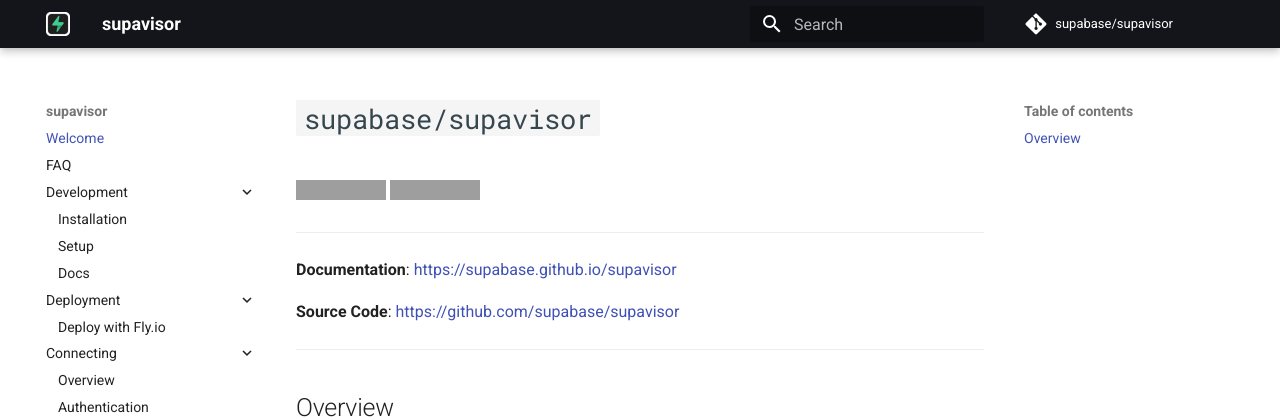
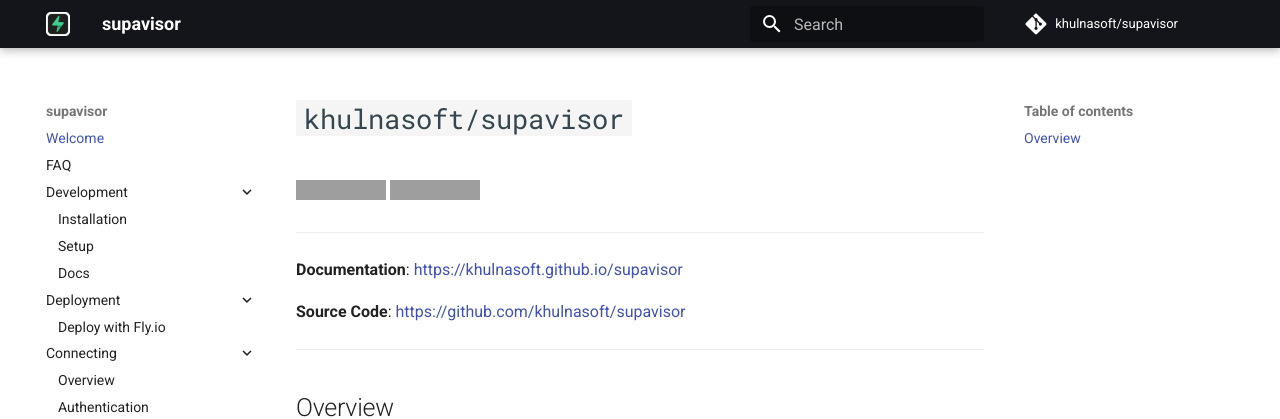
Before and after one commit to khulnasoft/supavisor, an MkDocs documentation site: the page built from docs/index.md, in a window 1280 px wide. Shown: the top 419 px of the page. Built offline with MkDocs 1.6.1 and Material for MkDocs 9.7.7, drawn with Linux system fonts in a browser that asks for light colours; comment, search, counter and statistics services are not loaded; grey boxes are pictures that could not be loaded.

Commit message:
init add

```diff
--- a/docker-compose.db.yml
+++ b/docker-compose.db.yml
@@ -2,7 +2,7 @@
 
 services:
   db:
-    image: supabase/postgres:14.1.0.106
+    image: khulnasoft/postgres:11.12
     container_name: supavisor-db
     ports:
       - "6432:5432"
--- a/docker-compose.yml
+++ b/docker-compose.yml
@@ -2,7 +2,7 @@
 
 services:
   db:
-    image: supabase/postgres:15.1.0.148
+    image: khulnasoft/postgres:11.12
     container_name: supavisor-db
     ports:
       - "6432:5432"
--- a/docs/index.md
+++ b/docs/index.md
@@ -1,16 +1,16 @@
-# `supabase/supavisor`
+# `khulnasoft/supavisor`
 
 <p>
 <a href=""><img src="https://img.shields.io/badge/postgresql-12+-blue.svg" alt="PostgreSQL version" height="18"></a>
-<a href="https://github.com/supabase/supavisor/blob/main/LICENSE"><img src="https://img.shields.io/badge/License-Apache_2.0-blue.svg" alt="License" height="18"></a>
+<a href="https://github.com/khulnasoft/supavisor/blob/main/LICENSE"><img src="https://img.shields.io/badge/License-Apache_2.0-blue.svg" alt="License" height="18"></a>
 
 </p>
 
 ---
 
-**Documentation**: <a href="https://supabase.github.io/supavisor" target="_blank">https://supabase.github.io/supavisor</a>
+**Documentation**: <a href="https://khulnasoft.github.io/supavisor" target="_blank">https://khulnasoft.github.io/supavisor</a>
 
-**Source Code**: <a href="https://github.com/supabase/supavisor" target="_blank">https://github.com/supabase/supavisor</a>
+**Source Code**: <a href="https://github.com/khulnasoft/supavisor" target="_blank">https://github.com/khulnasoft/supavisor</a>
 
 ---
 
@@ -18,4 +18,4 @@
 
 Supavisor is an open source scalable connection pooler for Postgres.
 
-Review the [readme](https://github.com/supabase/supavisor/blob/main/README.md) for a detailed overview.
+Review the [readme](https://github.com/khulnasoft/supavisor/blob/main/README.md) for a detailed overview.
--- a/mkdocs.yaml
+++ b/mkdocs.yaml
@@ -1,9 +1,9 @@
 site_name: supavisor
-site_url: https://supabase.github.io/supavisor
+site_url: https://khulnasoft.github.io/supavisor
 site_description: A cloud native multi-tenant connection pooler for Postgres
 
-repo_name: supabase/supavisor
-repo_url: https://github.com/supabase/supavisor
+repo_name: khulnasoft/supavisor
+repo_url: https://github.com/khulnasoft/supavisor
 
 nav:
     - Welcome: 'index.md'
@@ -32,7 +32,7 @@
     name: 'material'
     favicon: 'images/favicon.ico'
     logo: 'images/favicon.ico'
-    homepage: https://supabase.github.io/supavisor
+    homepage: https://khulnasoft.github.io/supavisor
     features:
       - navigation.expand
     palette:
```
Also changed, not shown: README.md (+2 -2 lines), docs/connecting/overview.md (+1 -1 lines), 5 other files.
